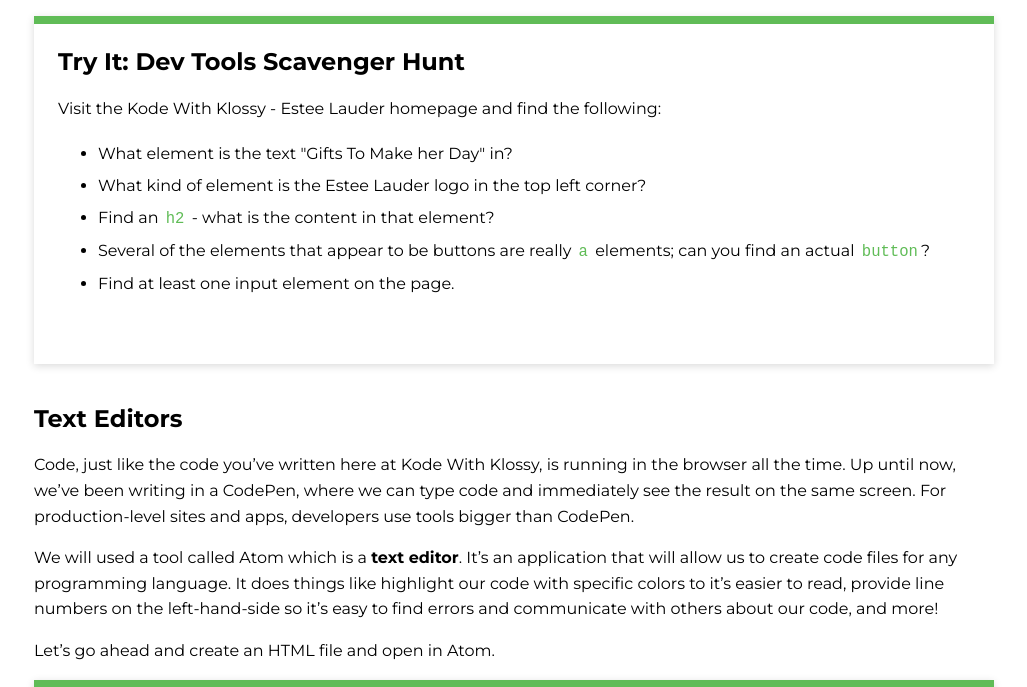
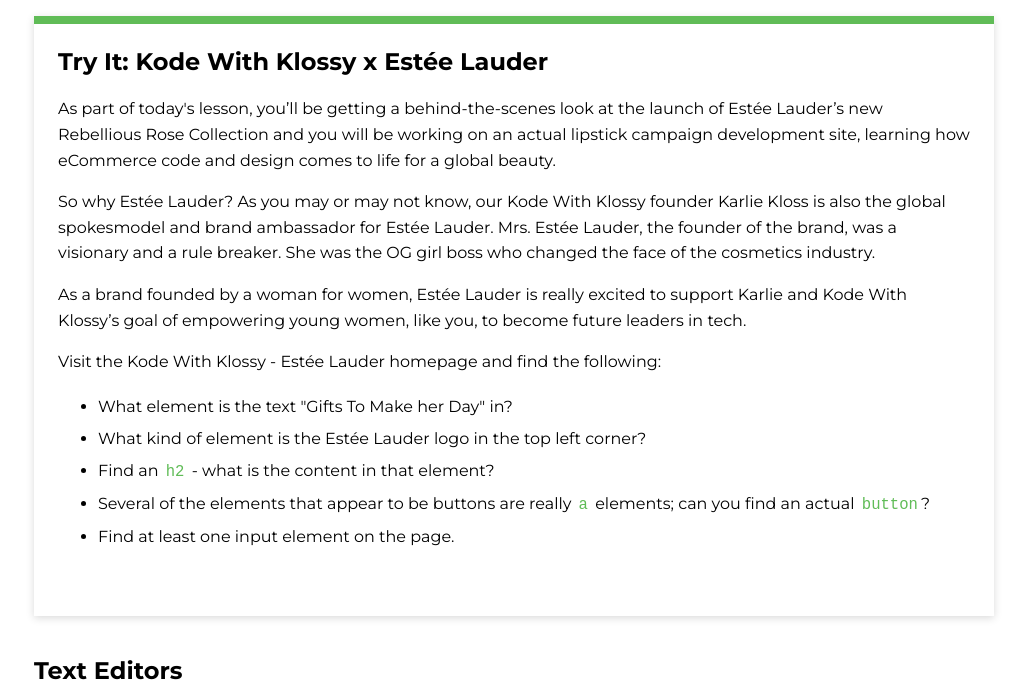
Before and after one commit to ameseee/kwk-curriculum-site, a Jekyll site: the page built from web-app/lessons/html-atom/index.md, in a window 1280 px wide and 900 px high, scrolled down 2167 px, cut to the strip 213-900 px from the top of the window. Shown: the whole strip, without its empty margins (126-1153 px from the left). Built offline with Jekyll 4.4.1, drawn with Linux system fonts in a browser that asks for light colours; nearby versions of some CDN libraries.

Commit message:
Add Easter Egg prompt to Try It

```diff
--- a/web-app/lessons/html-atom/index.md
+++ b/web-app/lessons/html-atom/index.md
@@ -48,11 +48,16 @@
 <iframe width="100%" height="560" frameborder="0" scrolling="no" src="https://screencast-o-matic.com/embed?sc=cqf0IAZwgs&v=5&ff=1" allowfullscreen="true"></iframe>
 
 <div class="try-it">
-  <h2>Try It: Dev Tools Scavenger Hunt</h2>
-  <p>Visit the Kode With Klossy - Estee Lauder homepage and find the following:</p>
+  <h2>Try It: Kode With Klossy x Estée Lauder</h2>
+  <p>As part of today's lesson, you’ll be getting a behind-the-scenes look at the launch of Estée Lauder’s new Rebellious Rose Collection and you will be working on an actual lipstick campaign development site, learning how eCommerce code and design comes to life for a global beauty.</p>
+
+  <p>So why Estée Lauder? As you may or may not know, our Kode With Klossy founder Karlie Kloss is also the global spokesmodel and brand ambassador for Estée Lauder.  Mrs. Estée Lauder, the founder of the brand, was a visionary and a rule breaker. She was the OG girl boss who changed the face of the cosmetics industry.</p>
+
+  <p>As a brand founded by a woman for women, Estée Lauder is really excited to support Karlie and Kode With Klossy’s goal of empowering young women, like you, to become future leaders in tech.</p>
+  <p>Visit the Kode With Klossy - Estée Lauder homepage and find the following:</p>
   <ul>
     <li>What element is the text "Gifts To Make her Day" in?</li>
-    <li>What kind of element is the Estee Lauder logo in the top left corner?</li>
+    <li>What kind of element is the Estée Lauder logo in the top left corner?</li>
     <li>Find an <code class="try-it-code">h2</code> - what is the content in that element?</li>
     <li>Several of the elements that appear to be buttons are really <code class="try-it-code">a</code> elements; can you find an actual <code class="try-it-code">button</code>?</li>
     <li>Find at least one input element on the page.</li>
```
